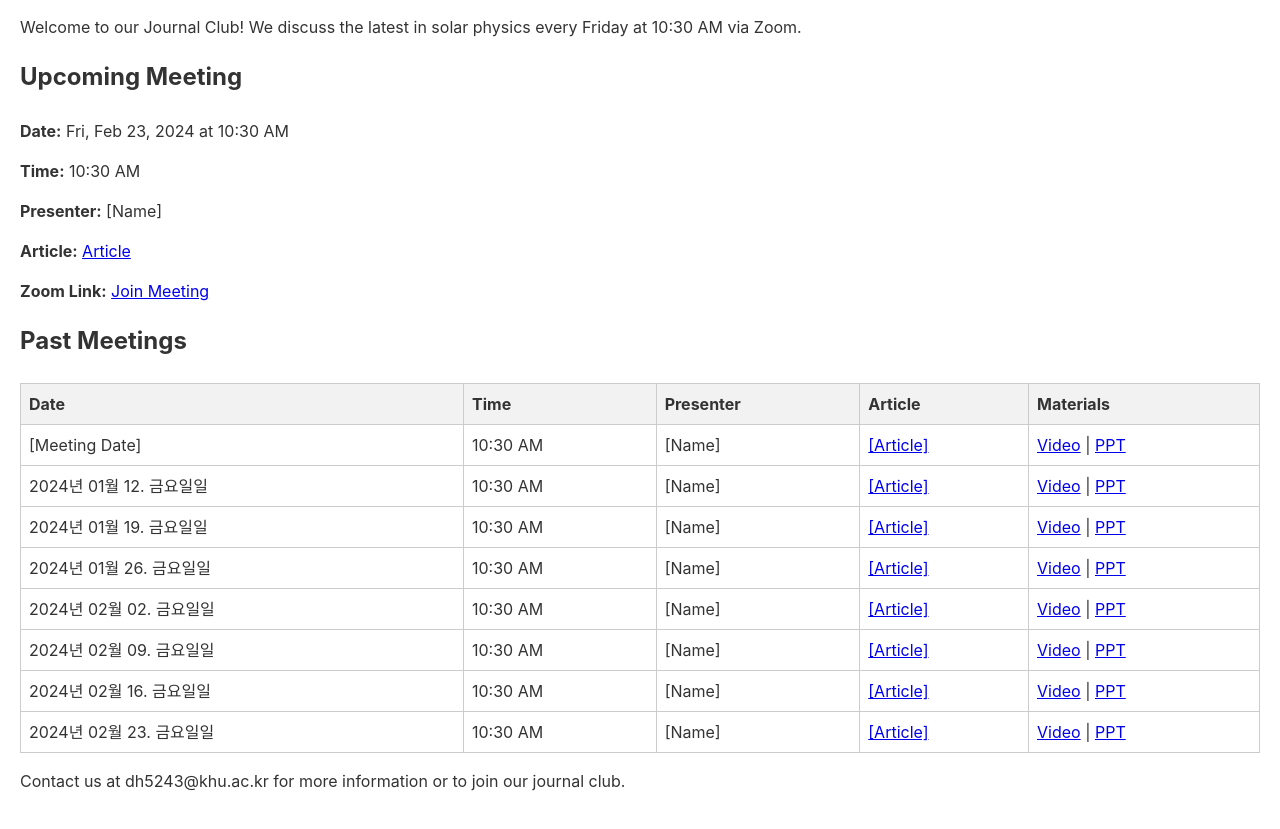
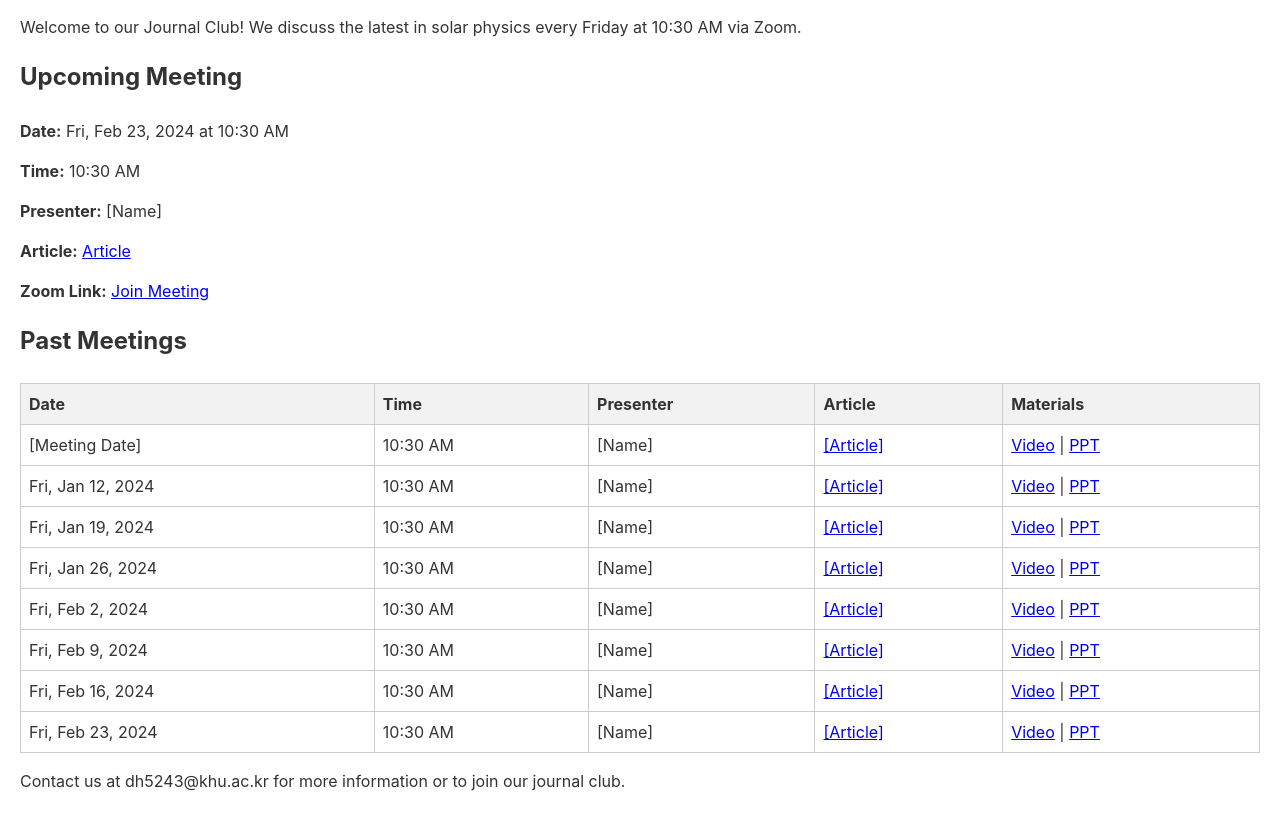
Before and after one commit to SolarPhysics/SolarPhysics.github.io, a plain HTML site: page index.html in a window 1280 px wide. Shown: the part 106-935 px from the top of the page. Drawn offline with Linux system fonts and the light colour scheme.

Commit message:
Update index.html

```diff
--- a/index.html
+++ b/index.html
@@ -114,13 +114,16 @@
         const tbody = document.querySelector('#past-meetings table tbody');
 
         while (currentDate <= today) {
-            // Korean date formatting
-            const options = { year: 'numeric', month: '2-digit', day: '2-digit', weekday: 'long' };
-            const formattedDate = currentDate.toLocaleDateString('ko-KR', options).replace('.', '년').replace('.', '월') + '일';
+
+            // Formatting the date
+            const options = {
+                month: 'short', day: 'numeric', weekday: 'short', year: 'numeric'
+            };
+            const formattedDate = currentDate.toLocaleDateString('en-US', options);
 
             // Creating a new row for each meeting
             const row = document.createElement('tr');
-            row.innerHTML = `
+                row.innerHTML = `
                 <td>${formattedDate}</td>
                 <td>10:30 AM</td>
                 <td>[Name]</td>
```
